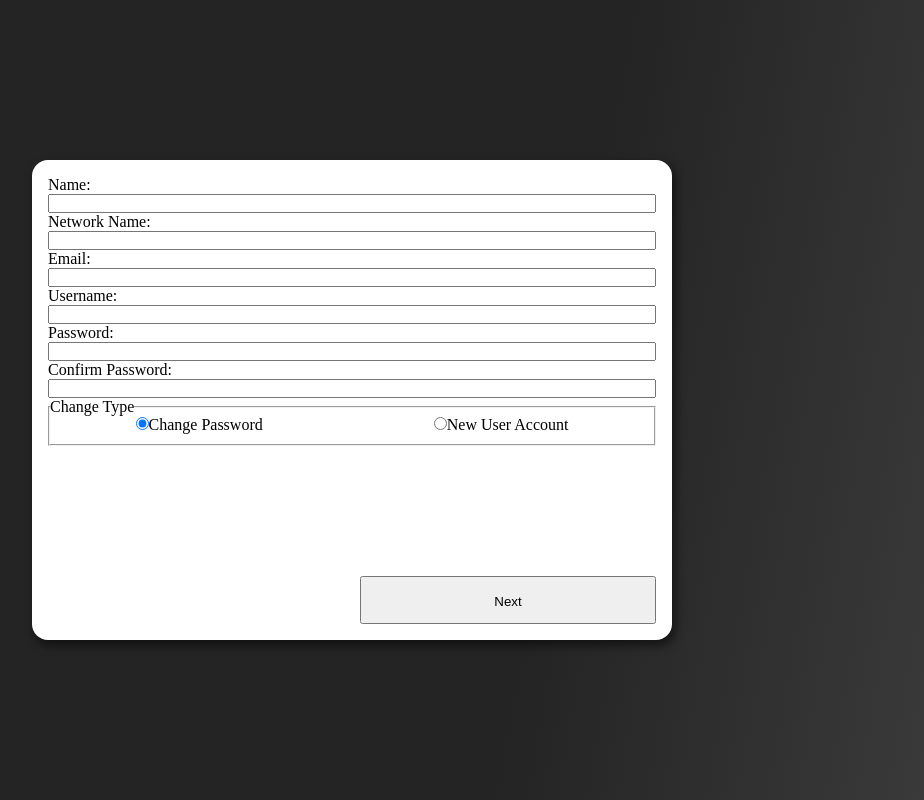
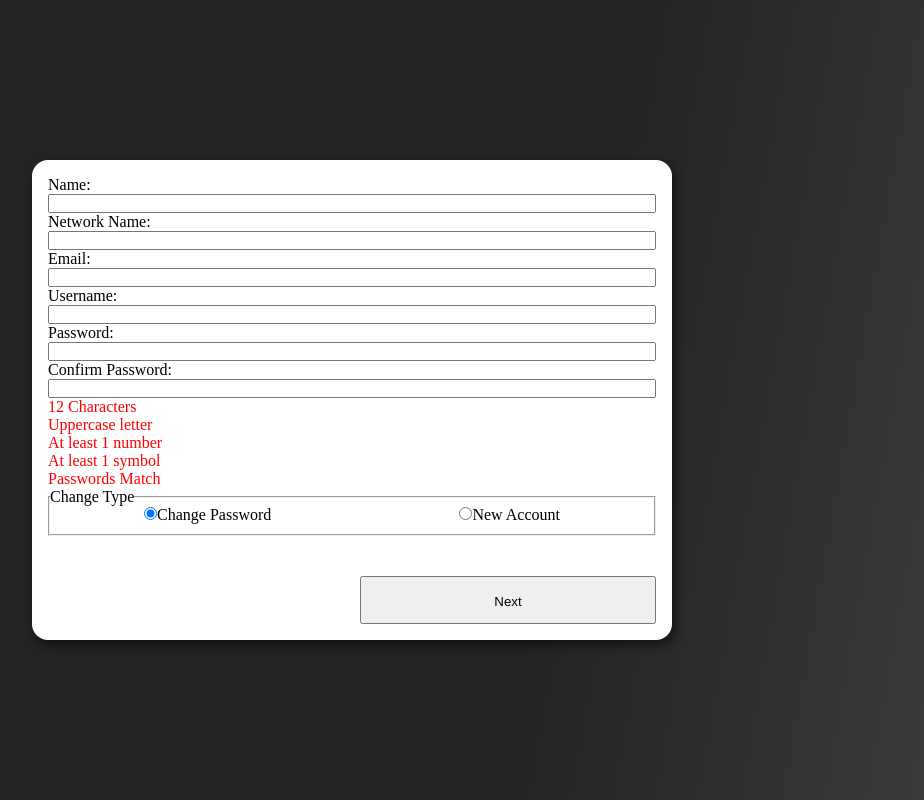
Before and after one commit to PandolfoM/mjp-account-change, a React (Vite) app: page / in a window 1280 px wide. Shown: the whole page, without its empty margins (288-1212 px from the left). Built offline with nearby package versions, Linux system fonts and the light colour scheme.

Commit message:
password validation

```diff
--- a/package.json
+++ b/package.json
@@ -4,7 +4,7 @@
   "version": "0.0.0",
   "type": "module",
   "scripts": {
-    "dev": "vite --host",
+    "dev": "vite",
     "build": "vite build",
     "preview": "vite preview"
   },
--- a/src/Components/Confirmation/index.jsx
+++ b/src/Components/Confirmation/index.jsx
@@ -4,7 +4,7 @@ function Confirmation(props) {
   return (
     <div className="form">
       <h2>Confirm Details</h2>
-      <h3>{formData.type === 1 ? "Reset Password" : "Create Account"}</h3>
+      <h3>{formData.type === "1" ? "Change Password" : "New Account"}</h3>
       <ul>
         <li>Name: {formData.name}</li>
         <li>Network: {formData.network}</li>
--- a/src/Components/Form/index.jsx
+++ b/src/Components/Form/index.jsx
@@ -1,13 +1,13 @@
 import { useState } from "react";
+import { usePasswordValidation } from "../../hooks/usePasswordValidation";
 function Form(props) {
   const { formData, setFormData, page, setPage } = props;
   const [error, setError] = useState("");
-  const [passValid, setPassValid] = useState({
-    charCount: "red",
-    uppercase: "red",
-    number: "red",
-    symbol: "red",
-  });
+  const [validLength, hasNumber, upperCase, lowerCase, match, specialChar] =
+    usePasswordValidation({
+      firstPassword: formData.password,
+      secondPassword: formData.passwordConfirm,
+    });
 
   const handleChange = (e) => {
     const { name, value } = e.target;
@@ -16,18 +16,27 @@ function Form(props) {
       ...formData,
       [name]: value,
     });
+
   };
 
   const validateInfo = (e) => {
     e.preventDefault();
     let regex = new RegExp("[a-z0-9]+@[a-z]+.[a-z]{2,3}");
-    if (formData.password !== formData.passwordConfirm) {
-      return setError("Passwords do not match!");
+    if (
+      validLength &&
+      hasNumber &&
+      upperCase &&
+      match &&
+      specialChar &&
+      formData.email.match(regex)
+    ) {
+      setError("")
+      setPage(page + 1);
     }
+
     if (!formData.email.match(regex)) {
       return setError("Not a valid email!");
     }
-    setPage(page + 1);
   };
 
   return (
@@ -57,25 +66,19 @@ function Form(props) {
         name="password"
         defaultValue={formData.password}></input>
 
-      {/* <ul>
-        <li style={{ color: passValid.charCount }}>12 Characters</li>
-        <li style={{ color: passValid.uppercase }}>Uppercase letter</li>
-        <li style={{ color: passValid.number }}>At least 1 number</li>
-        <li style={{ color: passValid.symbol }}>At least 1 symbol</li>
-      </ul> */}
-
       <label htmlFor="passwordConfirm">Confirm Password:</label>
       <input
         type="password"
         name="passwordConfirm"
         defaultValue={formData.passwordConfirm}></input>
 
-      {/* <PasswordChecklist
-        rules={["minLength", "specialChar", "number", "capital", "match"]}
-        minLength={12}
-        value={formData.password}
-        valueAgain={formData.passwordConfirm}
-      /> */}
+      <ul>
+        <li className={validLength ? "success" : "error"}>12 Characters</li>
+        <li className={upperCase ? "success" : "error"}>Uppercase letter</li>
+        <li className={hasNumber ? "success" : "error"}>At least 1 number</li>
+        <li className={specialChar ? "success" : "error"}>At least 1 symbol</li>
+        <li className={match ? "success" : "error"}>Passwords Match</li>
+      </ul>
 
       {/* New user or change password */}
       <fieldset>
@@ -96,7 +99,7 @@ function Form(props) {
             name="type"
             value="2"
             defaultChecked={formData.type === "2"}></input>
-          <label htmlFor="newpass">New User Account</label>
+          <label htmlFor="newpass">New Account</label>
         </div>
       </fieldset>
 
--- /dev/null
+++ b/src/hooks/usePasswordValidation.jsx
@@ -0,0 +1,25 @@
+import { useState, useEffect } from "react";
+
+export const usePasswordValidation = ({
+  firstPassword = "",
+  secondPassword = "",
+  requiredLength = 8,
+}) => {
+  const [validLength, setValidLength] = useState(null);
+  const [hasNumber, setHasNumber] = useState(null);
+  const [upperCase, setUpperCase] = useState(null);
+  const [lowerCase, setLowerCase] = useState(null);
+  const [specialChar, setSpecialChar] = useState(null);
+  const [match, setMatch] = useState(null);
+
+  useEffect(() => {
+    setValidLength(firstPassword.length >= requiredLength ? true : false);
+    setUpperCase(firstPassword.toLowerCase() !== firstPassword);
+    setLowerCase(firstPassword.toUpperCase() !== firstPassword);
+    setHasNumber(/\d/.test(firstPassword));
+    setMatch(firstPassword && firstPassword === secondPassword);
+    setSpecialChar(/[ `!@#$%^&*()_+\-=\]{};':"\\|,.<>?~]/.test(firstPassword));
+  }, [firstPassword, secondPassword, requiredLength]);
+
+  return [validLength, hasNumber, upperCase, lowerCase, match, specialChar];
+};
--- a/src/index.css
+++ b/src/index.css
@@ -33,6 +33,7 @@ body {
   background-color: white;
   box-shadow: 3px 5px 10px 1px rgba(0, 0, 0, 0.5);
   border-radius: 1rem;
+  overflow: hidden;
 }
 
 .interact-btns {
@@ -74,3 +75,7 @@ li {
 .error {
   color: red;
 }
+
+.success {
+  color: limegreen;
+}
```
